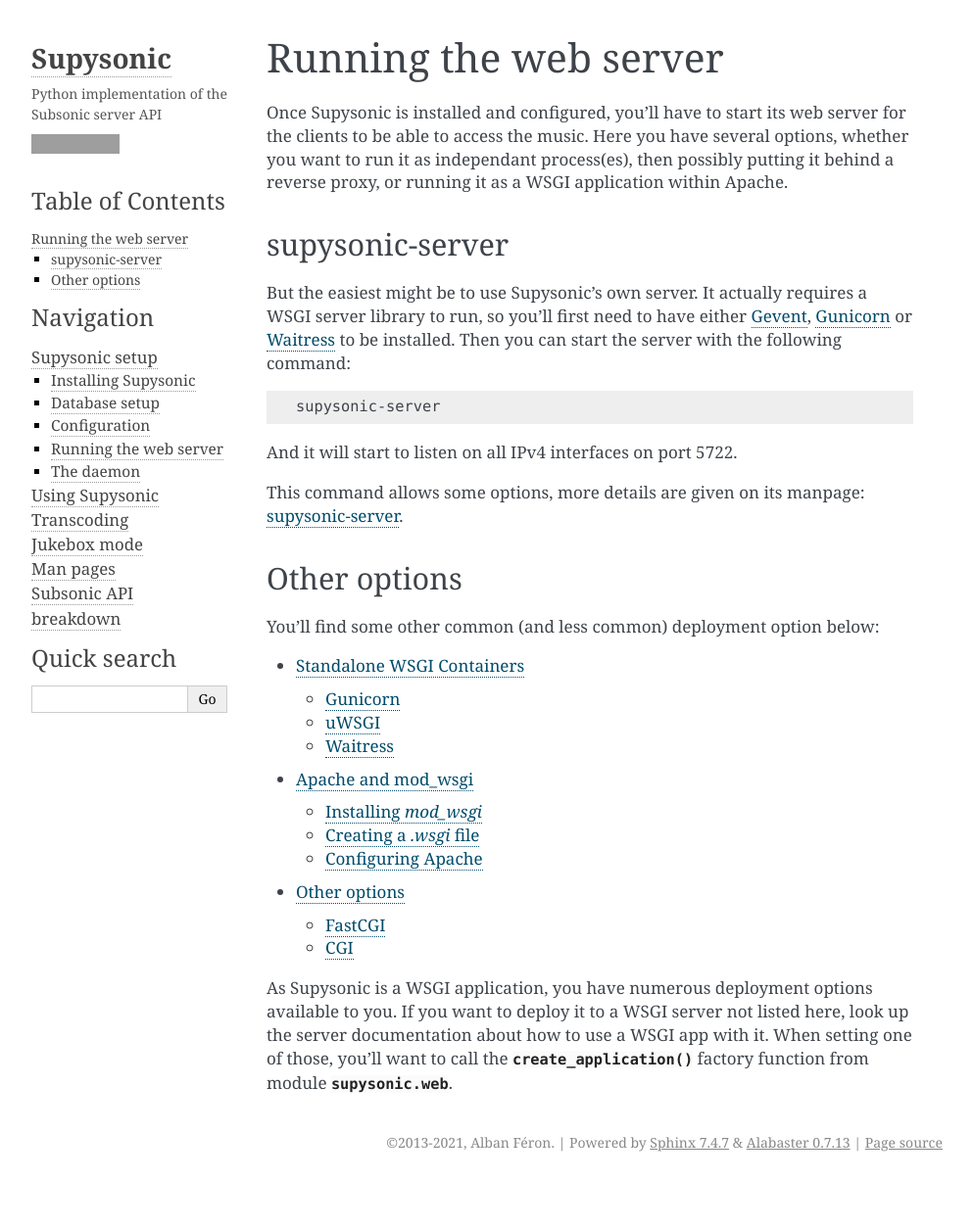
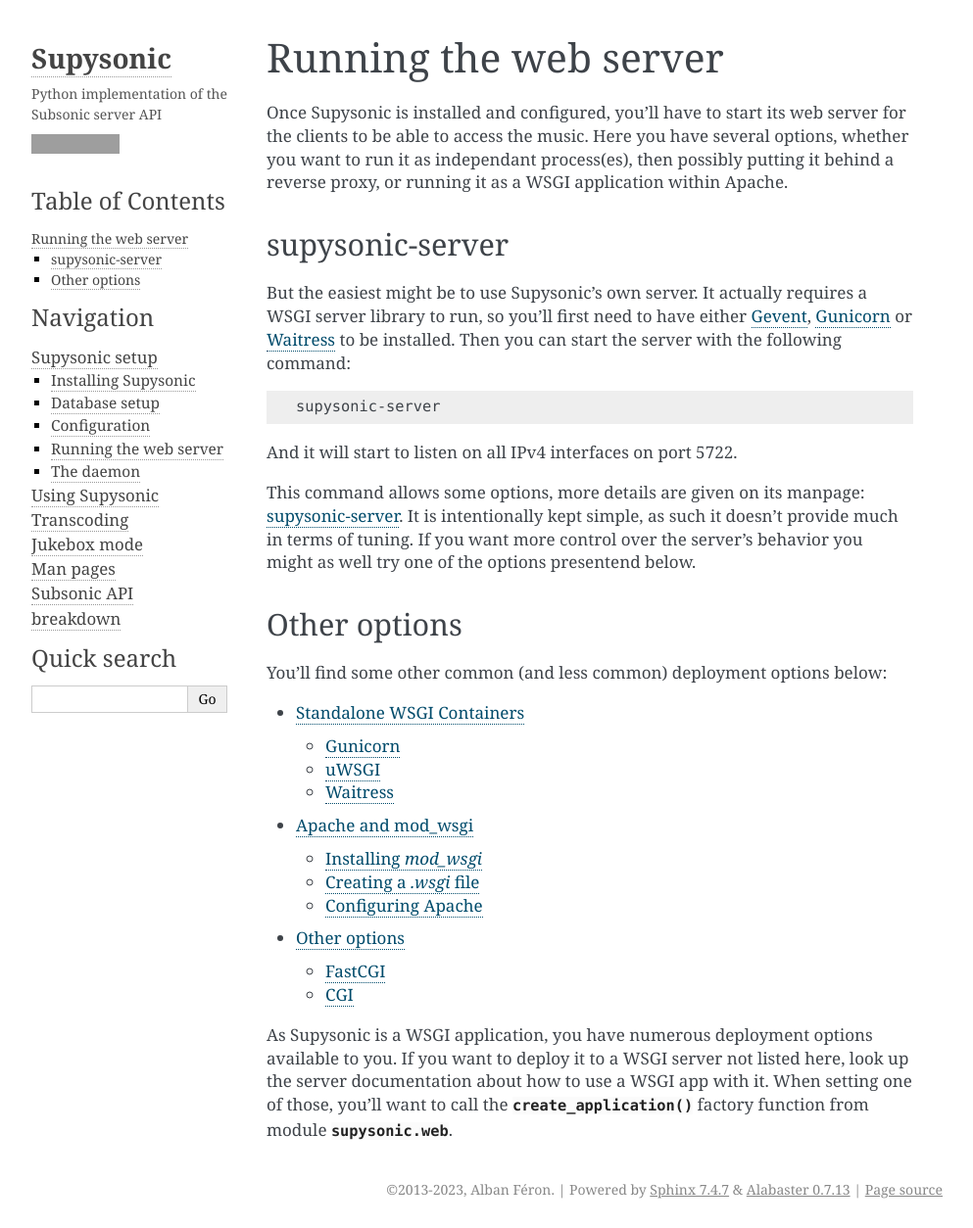
Before and after one commit to spl0k/supysonic, a Sphinx documentation site: the page built from docs/setup/deploying/index.rst, in a window 1280 px wide. Shown: the whole page at 98% size, without its empty margins (148-1141 px from the left). Built offline with Sphinx 7.4.7, drawn with Linux system fonts in a browser that asks for light colours; before the commit the page ends 1206 px from its top, so only the background shows below that; grey boxes are pictures that could not be loaded.

Commit message:
Docs: add a note about supysonic-server tuning

```diff
--- a/docs/conf.py
+++ b/docs/conf.py
@@ -13,7 +13,7 @@ with open(supy_module_path, "rt", encoding="utf-8") as f:
 
 project = supysonic.NAME
 author = supysonic.AUTHOR
-copyright = "2013-2021, " + author
+copyright = "2013-2023, " + author
 
 version = supysonic.VERSION
 release = supysonic.VERSION
--- a/docs/setup/deploying/index.rst
+++ b/docs/setup/deploying/index.rst
@@ -19,7 +19,9 @@ the following command::
 And it will start to listen on all IPv4 interfaces on port 5722.
 
 This command allows some options, more details are given on its manpage:
-:doc:`/man/supysonic-server`.
+:doc:`/man/supysonic-server`. It is intentionally kept simple, as such it
+doesn't provide much in terms of tuning. If you want more control over the
+server's behavior you might as well try one of the options presentend below.
 
 __ https://www.gevent.org
 __ https://gunicorn.org/
@@ -28,7 +30,7 @@ __ https://docs.pylonsproject.org/projects/waitress/en/stable/index.html
 Other options
 ^^^^^^^^^^^^^
 
-You'll find some other common (and less common) deployment option below:
+You'll find some other common (and less common) deployment options below:
 
 .. toctree::
    :maxdepth: 2
```
